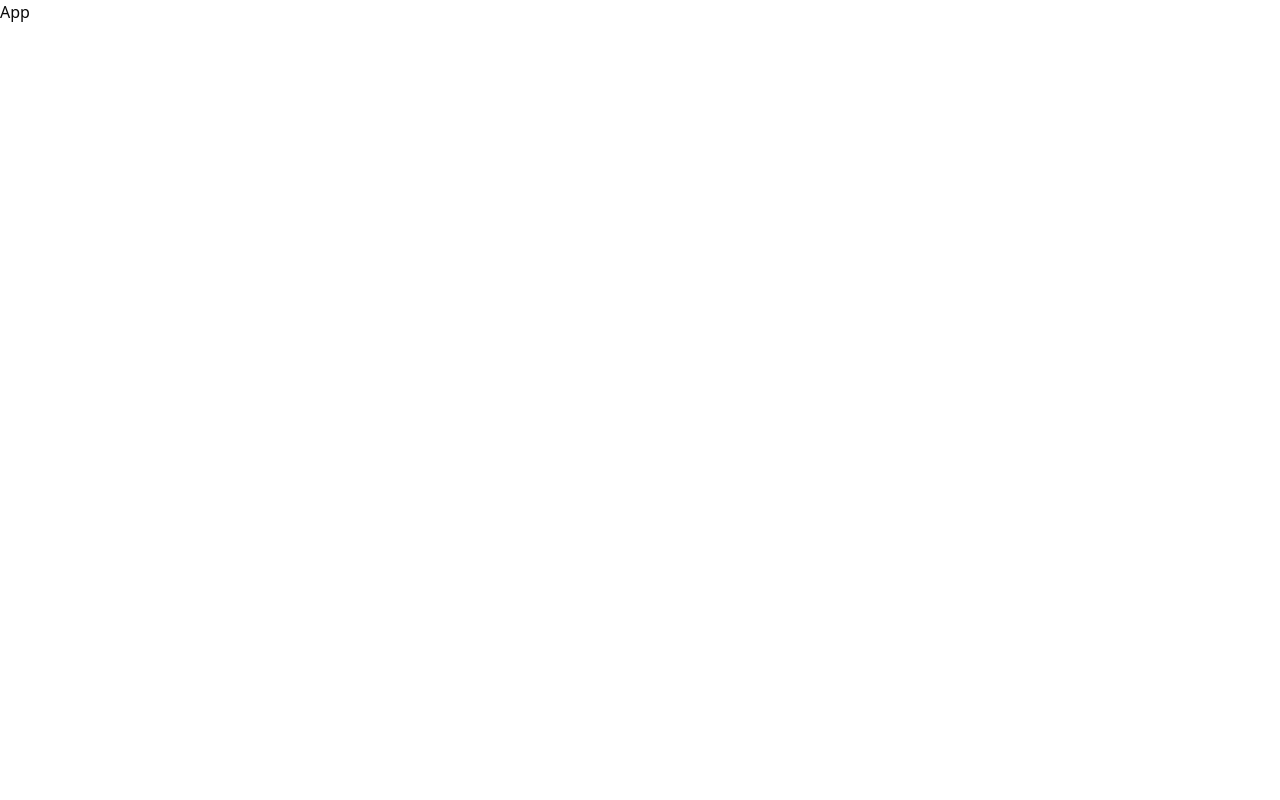
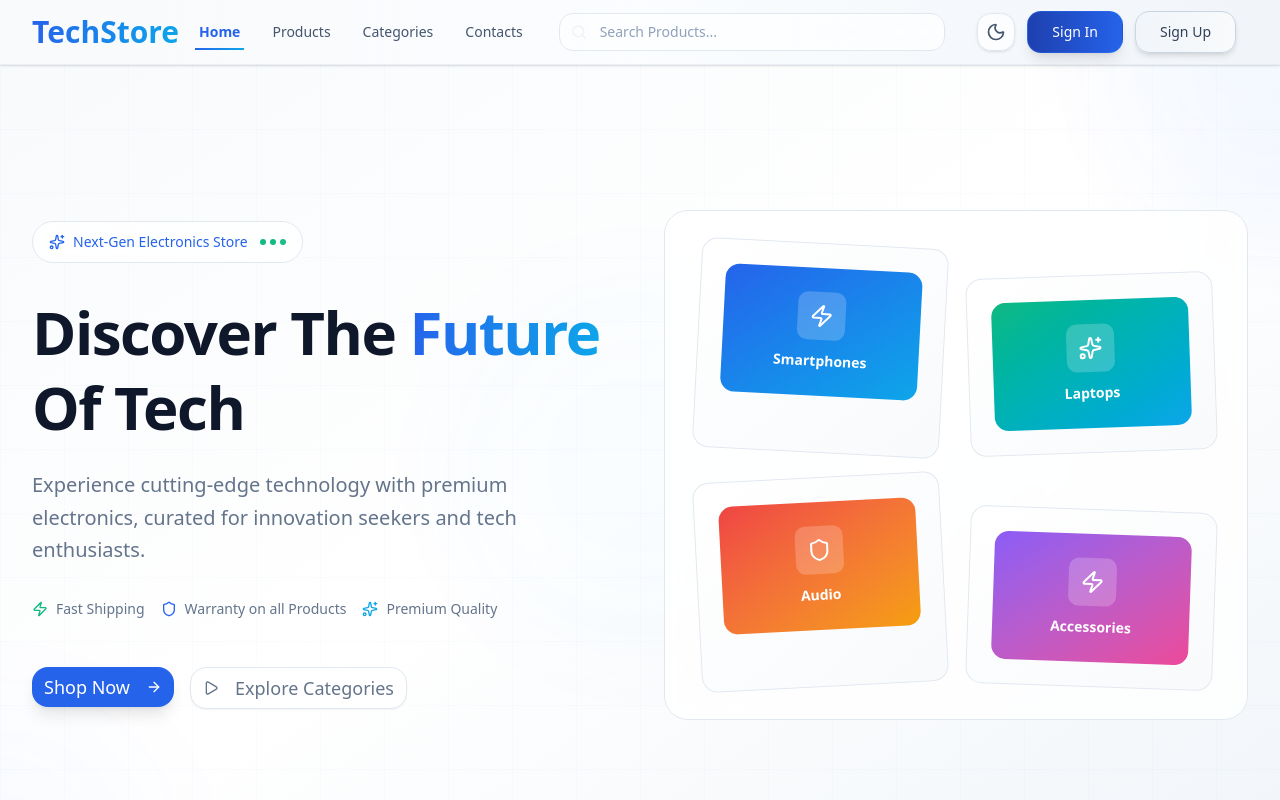
Before and after one commit to Sauravpant/Neotech, a React app in the folder frontend/: page / in a window 1280 px wide. Shown: the top 800 px of the page. Built offline with nearby package versions, Linux system fonts and the light colour scheme; the HTML template or start-up script is replaced by a standard one.

Commit message:
feat: set up main application structure with routing and context providers

```diff
--- a/frontend/src/App.tsx
+++ b/frontend/src/App.tsx
@@ -1,8 +1,12 @@
+import SearchContextProvider from "./context/SearchContext";
+import AppRoutes from "./routes/AppRoutes";
 
 const App = () => {
   return (
-    <div>App</div>
-  )
-}
+    <SearchContextProvider>
+      <AppRoutes />
+    </SearchContextProvider>
+  );
+};
 
-export default App
+export default App;
--- a/frontend/src/main.tsx
+++ b/frontend/src/main.tsx
@@ -2,9 +2,24 @@ import { StrictMode } from "react";
 import { createRoot } from "react-dom/client";
 import "./App.css";
 import App from "./App.tsx";
+import { QueryClient, QueryClientProvider } from "@tanstack/react-query";
+import { ThemeProvider } from "./context/ThemeContext.tsx";
+import { BrowserRouter } from "react-router-dom";
+import { Provider } from "react-redux";
+import store from "./store/store.ts";
+
+const queryClient = new QueryClient();
 
 createRoot(document.getElementById("root")!).render(
   <StrictMode>
-    <App />
+    <Provider store={store}>
+      <ThemeProvider defaultTheme="light" storageKey="vite-ui-theme">
+        <QueryClientProvider client={queryClient}>
+          <BrowserRouter>
+            <App />
+          </BrowserRouter>
+        </QueryClientProvider>
+      </ThemeProvider>
+    </Provider>
   </StrictMode>
 );
--- /dev/null
+++ b/frontend/src/routes/AppRoutes.tsx
@@ -0,0 +1,15 @@
+import UserLayout from "@/components/user/layout/UserLayout";
+import HomePage from "@/pages/user/HomePage";
+import { Routes, Route } from "react-router-dom";
+
+const AppRoutes = () => {
+  return (
+    <Routes>
+      <Route path="/" element={<UserLayout />}>
+        <Route index element={<HomePage />} />
+      </Route>
+    </Routes>
+  );
+};
+
+export default AppRoutes;
```
